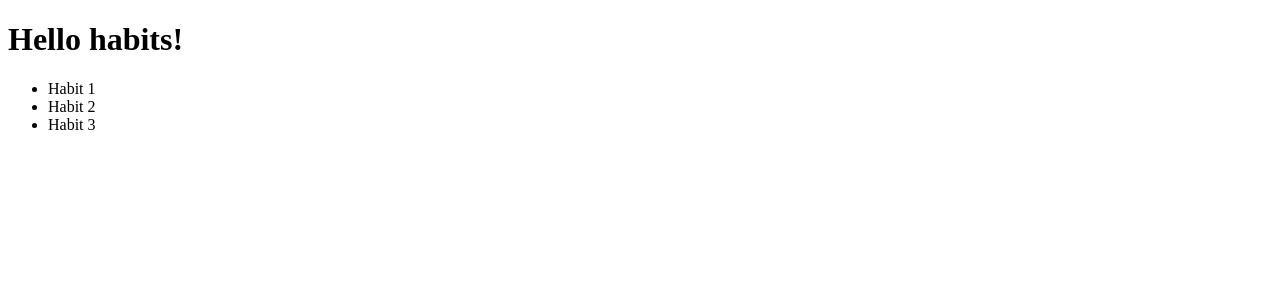
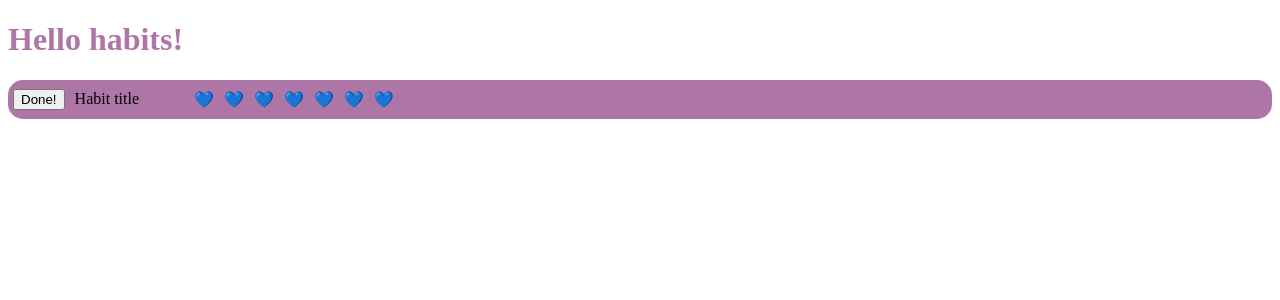
Before and after one commit to LiyuGT/HabitHero, a Flask app: page /habits in a window 1280 px wide. Shown: the top 300 px of the page. Run offline with Flask 3, Linux system fonts and the light colour scheme.

Commit message:
Add habit item with basic styling

```diff
--- a/Static/styles.css
+++ b/Static/styles.css
@@ -6,3 +6,16 @@ body {
 h1 {
     color: #AE76A6;
 }
+
+.habitItem {
+    display: flex;
+    align-items: center;
+    background-color: #AE76A6;
+    border-radius: 15px;
+}
+
+.habitItem ul, li, p, button {
+    display: flex;
+    margin: 5px;
+    text-decoration: none;
+}
--- a/templates/habits.html
+++ b/templates/habits.html
@@ -4,13 +4,22 @@
     <meta charset="UTF-8">
     <meta name="viewport" content="width=device-width, initial-scale=1.0">
     <title>Document</title>
+    <link rel="stylesheet" type="text/css" href="{{ url_for('static', filename='styles.css') }}">
 </head>
 <body>
     <h1>Hello habits!</h1>
-    <ul>
-        <li>Habit 1</li>
-        <li>Habit 2</li>
-        <li>Habit 3</li>
-    </ul>
+    <div class="habitItem">
+        <button>Done!</button>
+        <p>Habit title</p>
+        <ul>
+            <li>💙</li>
+            <li>💙</li>
+            <li>💙</li>
+            <li>💙</li>
+            <li>💙</li>
+            <li>💙</li>
+            <li>💙</li>
+        </ul>
+    </div>
 </body>
 </html>
```
Also changed, not shown: templates/habitItem.html (added, +7 -0 lines).
